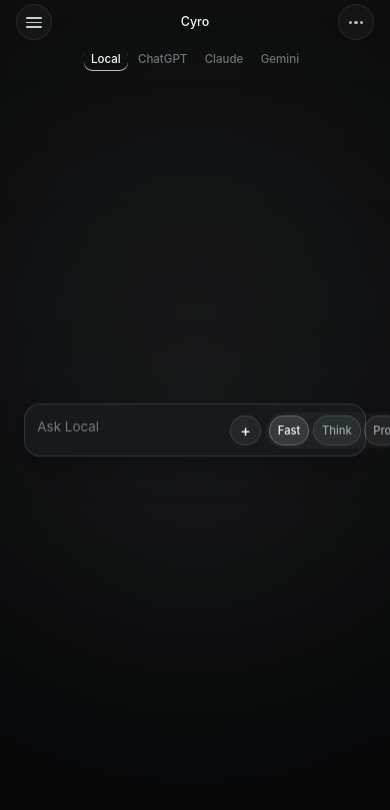
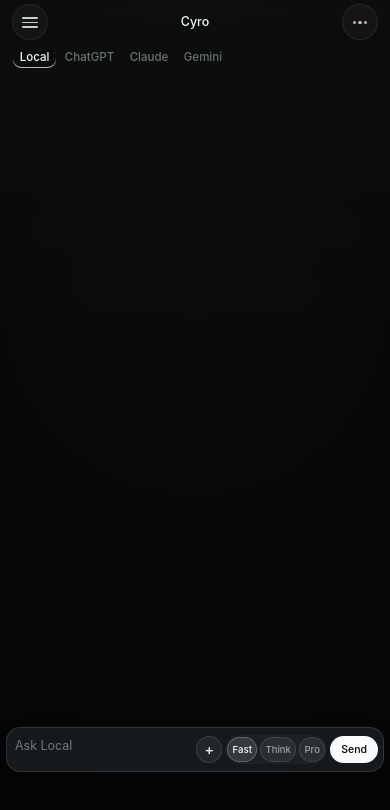
Before and after one commit to AbhiYadv/Cyro, a React (Vite) app: page / in a window 390 px wide. Shown: the top 810 px of the page. Built offline with nearby package versions, Linux system fonts and the light colour scheme.

Commit message:
CYRO-LOCAL-020 finalize local composer responsive layout

```diff
--- a/src/styles/global.css
+++ b/src/styles/global.css
@@ -899,7 +899,7 @@ textarea:disabled {
   width: 100%;
   grid-template-rows: auto auto minmax(0, 1fr);
   overflow: hidden;
-  padding-bottom: 9.5rem;
+  padding-bottom: 0;
 }
 
 .provider-shell-main.local-mode::before {
@@ -907,9 +907,7 @@ textarea:disabled {
   inset: 0;
   z-index: 0;
   pointer-events: none;
-  background:
-    radial-gradient(circle at 50% 45%, rgba(255, 255, 255, 0.035), transparent 22rem),
-    radial-gradient(circle at 50% 54%, rgba(148, 163, 184, 0.045), transparent 34rem);
+  background: transparent;
   content: "";
 }
 
@@ -1845,10 +1843,10 @@ textarea:disabled {
 }
 
 .provider-shell-main.local-mode .cyro-composer-shell {
-  top: 51%;
-  bottom: auto;
-  width: min(calc(100vw - 2rem), 50rem);
-  transform: translate(-50%, -50%);
+  top: auto;
+  bottom: calc(clamp(4.75rem, 18vh, 10.5rem) + env(safe-area-inset-bottom));
+  width: min(calc(100vw - clamp(1rem, 5vw, 3rem)), 60rem);
+  transform: translateX(-50%);
 }
 
 .cyro-composer {
@@ -1865,14 +1863,18 @@ textarea:disabled {
 }
 
 .provider-shell-main.local-mode .cyro-composer {
-  grid-template-columns: minmax(12rem, 1fr) auto;
+  grid-template-columns: minmax(0, 1fr) auto;
   align-items: center;
-  width: min(100% - 1rem, 48rem);
+  width: min(100% - 1rem, 58rem);
   border-color: var(--control-border);
   border-radius: 1rem;
   padding: 0.42rem;
   gap: 0.42rem;
-  box-shadow: 0 12px 34px rgba(0, 0, 0, 0.26);
+  box-shadow: 0 8px 18px rgba(0, 0, 0, 0.14);
+}
+
+.provider-shell-layout[data-cyro-theme="light"] .provider-shell-main.local-mode .cyro-composer {
+  box-shadow: 0 8px 18px rgba(15, 23, 42, 0.08);
 }
 
 .cyro-composer textarea {
@@ -1889,6 +1891,7 @@ textarea:disabled {
 .provider-shell-main.local-mode .cyro-composer textarea {
   height: 2.35rem;
   min-height: 2.35rem;
+  min-width: 0;
   padding: 0.45rem 0.35rem;
   color: var(--text);
   font-size: 0.84rem;
@@ -2318,6 +2321,55 @@ textarea:disabled {
     width: min(100% - 1rem, 72rem);
   }
 
+  .provider-shell-main.local-mode .provider-tab-rail {
+    justify-content: flex-start;
+    padding-inline: max(0.75rem, env(safe-area-inset-left));
+  }
+
+  .provider-shell-main.local-mode .cyro-composer-shell {
+    bottom: calc(clamp(3.5rem, 15vh, 7rem) + env(safe-area-inset-bottom));
+    width: min(calc(100vw - 1rem), 46rem);
+  }
+
+  .provider-shell-main.local-mode .cyro-composer {
+    width: 100%;
+    grid-template-columns: minmax(0, 1fr) auto;
+    padding: 0.36rem;
+    gap: 0.3rem;
+  }
+
+  .provider-shell-main.local-mode .cyro-composer textarea {
+    padding-inline: 0.28rem;
+  }
+
+  .provider-shell-main.local-mode .composer-control-row {
+    gap: 0.24rem;
+  }
+
+  .provider-shell-main.local-mode .reasoning-selector {
+    gap: 0.16rem;
+    padding: 0.12rem;
+  }
+
+  .provider-shell-main.local-mode .reasoning-pill {
+    min-height: 1.72rem;
+    padding: 0 0.38rem;
+    font-size: 0.66rem;
+  }
+
+  .provider-shell-main.local-mode .composer-icon-button {
+    width: 1.78rem;
+    min-height: 1.78rem;
+  }
+
+  .provider-shell-main.local-mode .composer-send-button,
+  .provider-shell-main.local-mode .composer-stop-button {
+    min-height: 1.78rem;
+    min-width: 3.35rem;
+    padding-inline: 0.72rem;
+    font-size: 0.7rem;
+  }
+
   .composer-control-row {
     grid-template-columns: auto 1fr auto;
   }
@@ -2334,3 +2386,75 @@ textarea:disabled {
     grid-template-columns: 1fr;
   }
 }
+
+@media (max-width: 480px) {
+  .provider-shell-main.local-mode .provider-header {
+    min-height: 2.75rem;
+    padding-inline: 0.75rem;
+  }
+
+  .provider-shell-main.local-mode .provider-tab-rail {
+    gap: 0;
+    min-height: 1.65rem;
+    padding-top: 0;
+    padding-bottom: 0.1rem;
+  }
+
+  .provider-shell-main.local-mode .provider-tab {
+    min-height: 1.45rem;
+    padding: 0.12rem 0.42rem;
+  }
+
+  .provider-shell-main.local-mode .cyro-composer-shell {
+    bottom: calc(clamp(2rem, 12vh, 4.5rem) + env(safe-area-inset-bottom));
+    width: min(calc(100vw - 0.75rem), 30rem);
+  }
+
+  .provider-shell-main.local-mode .cyro-composer {
+    border-radius: 0.9rem;
+    padding: 0.3rem;
+    gap: 0.24rem;
+  }
+
+  .provider-shell-main.local-mode .cyro-composer textarea {
+    height: 2.1rem;
+    min-height: 2.1rem;
+    padding: 0.38rem 0.2rem;
+    font-size: 0.78rem;
+  }
+
+  .provider-shell-main.local-mode .composer-control-row {
+    gap: 0.18rem;
+  }
+
+  .provider-shell-main.local-mode .reasoning-selector {
+    max-width: 7.8rem;
+    overflow: hidden;
+  }
+
+  .provider-shell-main.local-mode .reasoning-pill {
+    min-height: 1.58rem;
+    padding: 0 0.28rem;
+    font-size: 0.6rem;
+  }
+
+  .provider-shell-main.local-mode .composer-icon-button {
+    width: 1.64rem;
+    min-height: 1.64rem;
+    font-size: 0.9rem;
+  }
+
+  .provider-shell-main.local-mode .composer-send-button,
+  .provider-shell-main.local-mode .composer-stop-button {
+    min-height: 1.64rem;
+    min-width: 3rem;
+    padding-inline: 0.58rem;
+    font-size: 0.66rem;
+  }
+}
+
+@media (max-height: 520px) {
+  .provider-shell-main.local-mode .cyro-composer-shell {
+    bottom: calc(1rem + env(safe-area-inset-bottom));
+  }
+}
```
